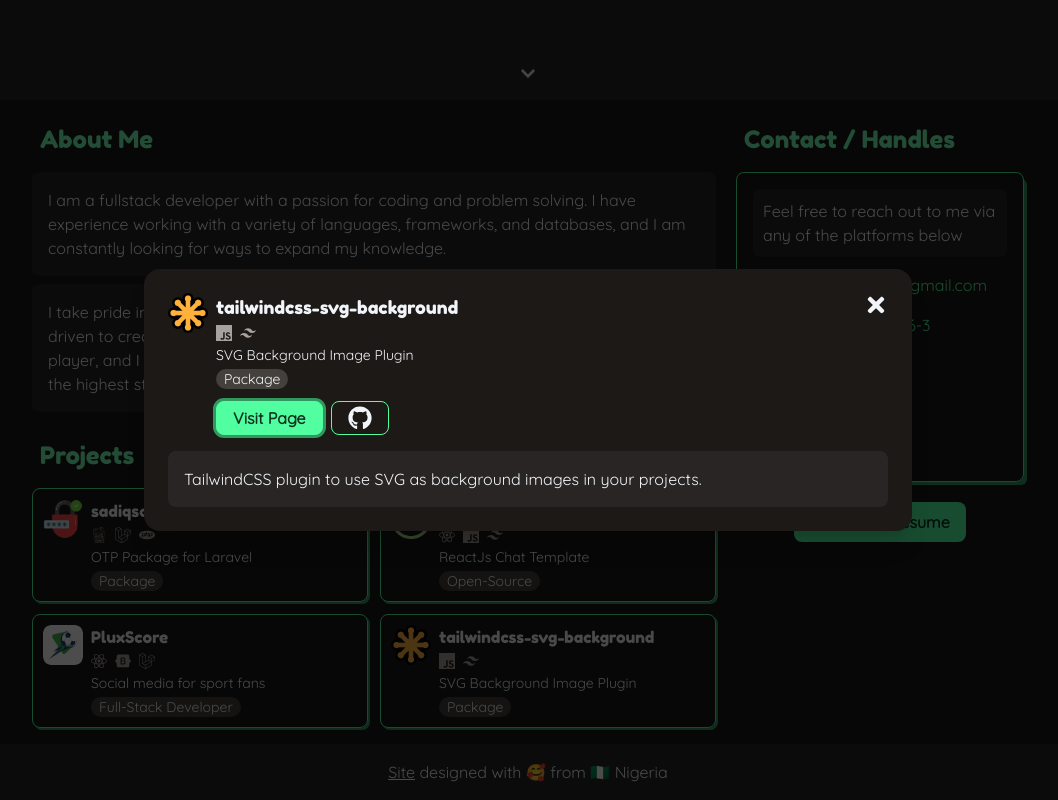
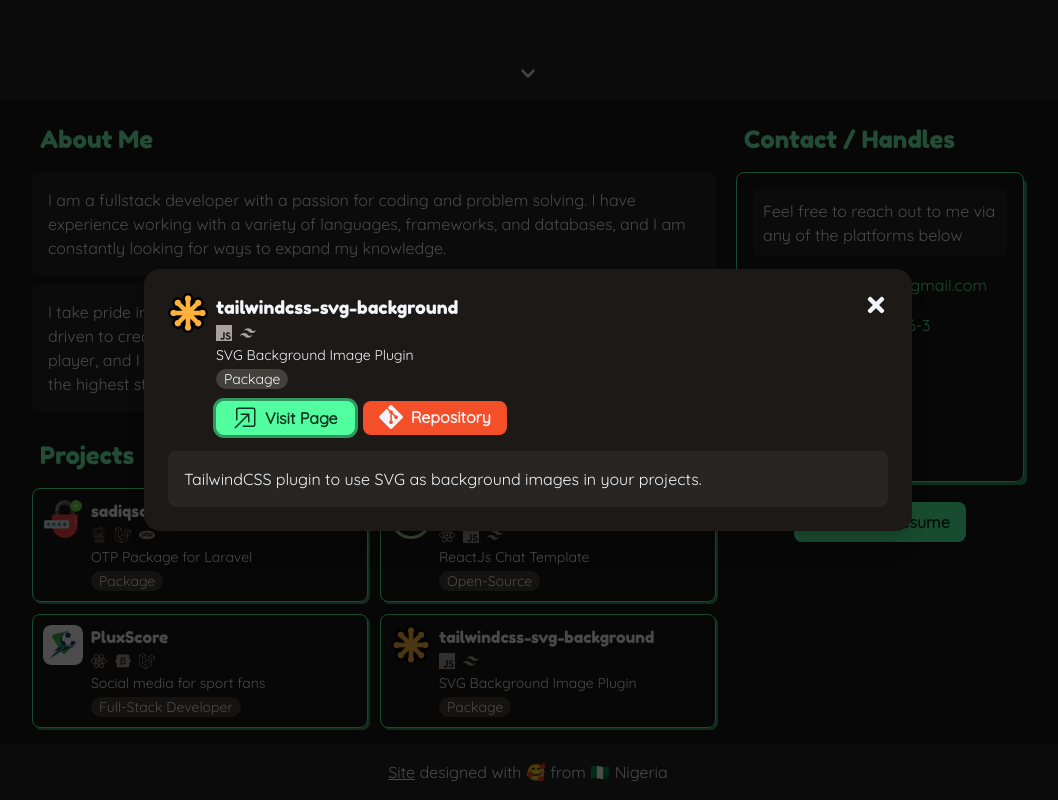
Before and after one commit to sadiqsalau/sadiqsalau.github.io, a React (Vite) app: page / in a window 1280 px wide. Both pictures are taken after a click on the button 660 px from the left and 1371 px from the top of the page. Shown: the part 700-1500 px from the top of the page, without its empty margins (112-1170 px from the left). Built offline with nearby package versions, Linux system fonts and the light colour scheme.

Commit message:
Added icons to action buttons Styled repository button

```diff
--- a/src/components/project/project-modal-header.jsx
+++ b/src/components/project/project-modal-header.jsx
@@ -2,7 +2,9 @@ import "yet-another-react-lightbox/styles.css";
 
 import clsx from "clsx";
 import { Dialog } from "@headlessui/react";
-import { FaGithub, FaTimes } from "react-icons/fa";
+import { FaTimes } from "react-icons/fa";
+import { SiGit } from "react-icons/si";
+import { BsBoxArrowInUpRight } from "react-icons/bs";
 
 export const ProjectModalHeader = ({ project, closeModal }) => (
   <div className="flex gap-2">
@@ -51,6 +53,7 @@ export const ProjectModalHeader = ({ project, closeModal }) => (
           target="_blank"
           href={project.link}
           className={clsx(
+            "flex gap-2",
             "rounded-lg bg-green-500 text-green-900",
             "font-bold px-4 py-1 outline-0 rounded-lg",
             "hover:ring hover:ring-green-700",
@@ -58,7 +61,7 @@ export const ProjectModalHeader = ({ project, closeModal }) => (
             "border border-green-500"
           )}
         >
-          Visit Page
+          <BsBoxArrowInUpRight className="w-6 h-6" /> Visit Page
         </a>
 
         {/* Repo */}
@@ -67,13 +70,14 @@ export const ProjectModalHeader = ({ project, closeModal }) => (
             target="_blank"
             href={project.repo}
             className={clsx(
+              "flex gap-2",
+              "bg-[#f34f29]",
               "font-bold px-4 py-1 outline-0 rounded-lg",
-              "hover:ring hover:ring-green-700",
-              "focus:ring focus:ring-green-700",
-              "border border-green-500"
+              "hover:ring hover:ring-[#c23f21]",
+              "focus:ring focus:ring-[#c23f21]"
             )}
           >
-            <FaGithub className="w-6 h-6" />
+            <SiGit className="w-6 h-6" /> Repository
           </a>
         ) : null}
       </div>
```
